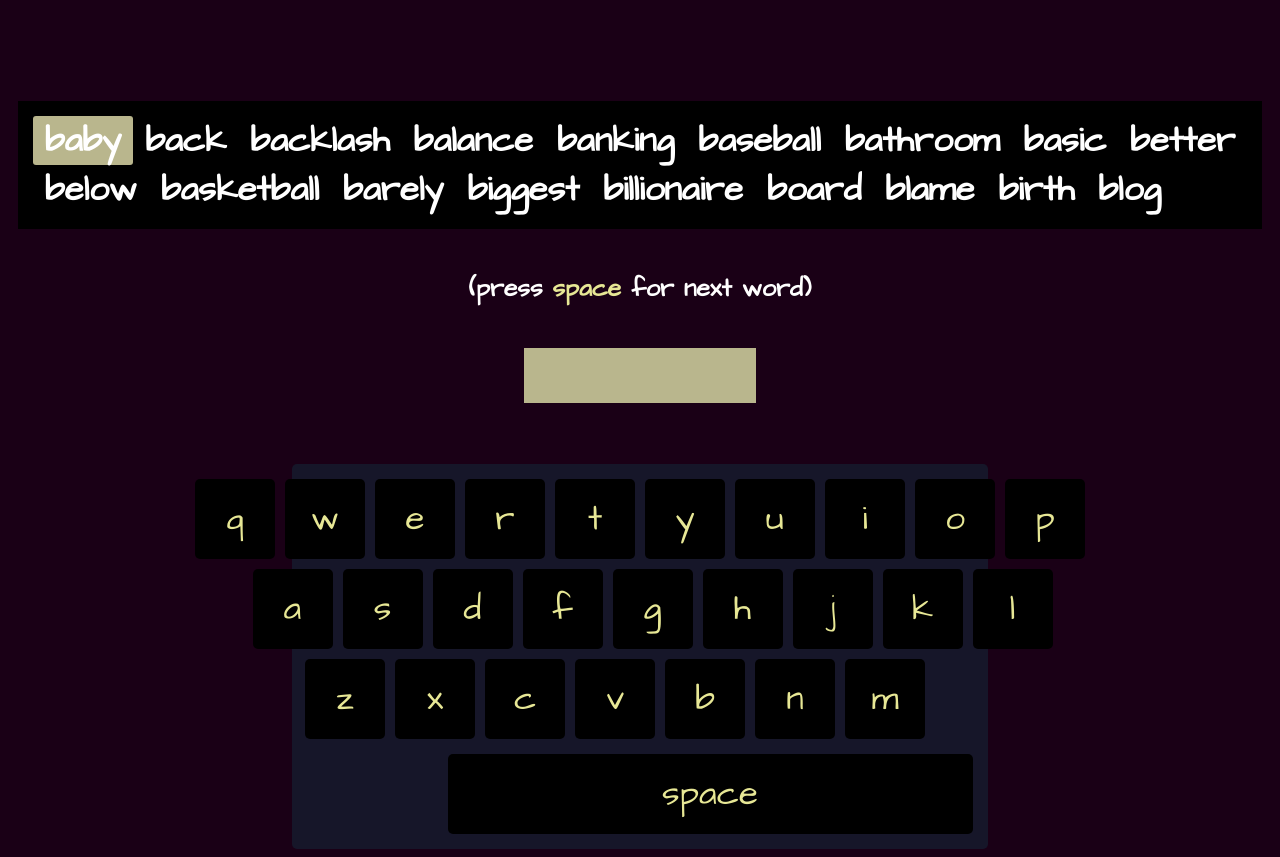
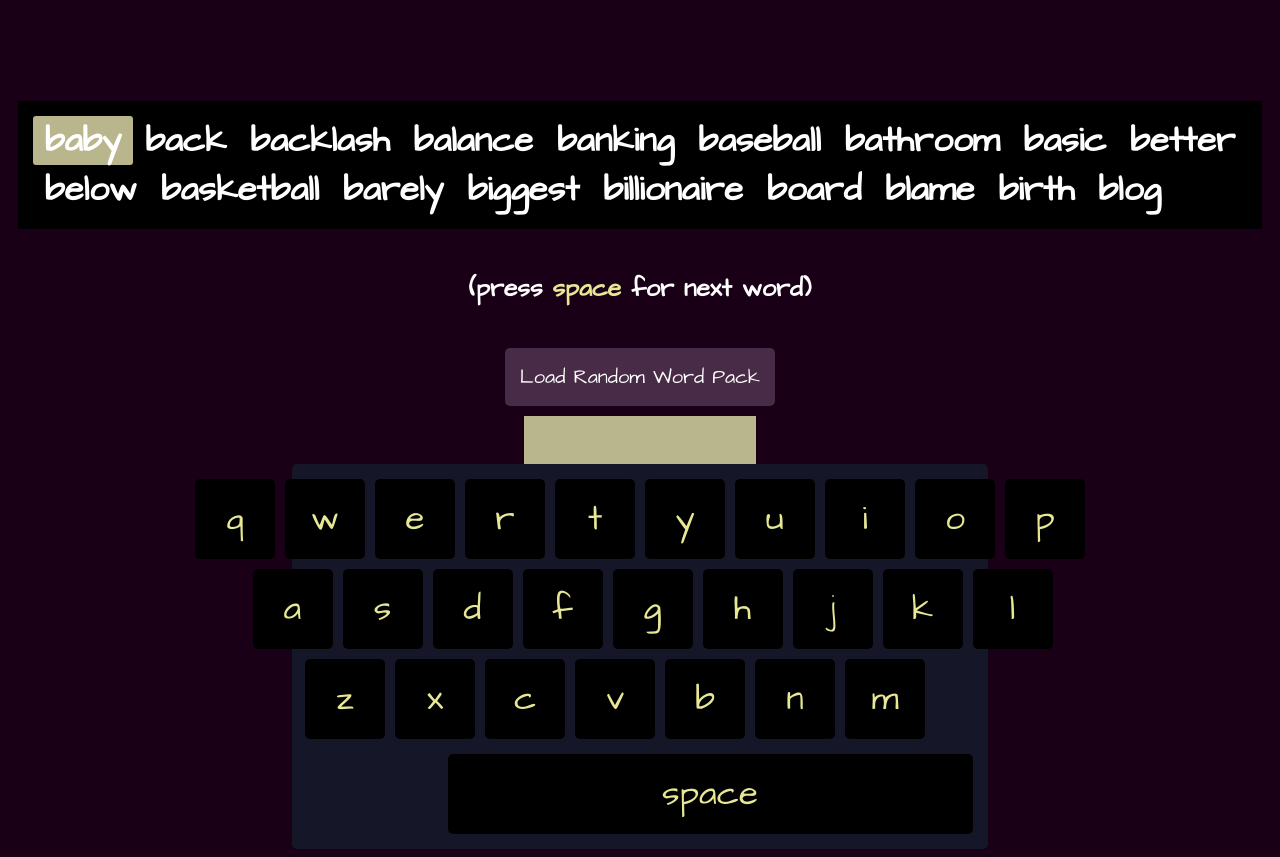
Before and after one commit to codenameuriel/fingerz, a React (Create React App) app: page / in a window 1280 px wide. Built offline with nearby package versions, Linux system fonts and the light colour scheme; a web font is replaced by a local one.

Commit message:
create button to  load new word list

```diff
--- a/src/containers/WordPanel/WordPanel.js
+++ b/src/containers/WordPanel/WordPanel.js
@@ -30,6 +30,8 @@ class WordPanel extends Component {
         <div className={WordPanelStyles.WordPanel}>
          <WordList
             disableInput={onDisableInput}/>
+
+          <Button text="Load Random Word Pack"/>
           <input
             onChange={onHandleChange}
             disabled={disabled}
--- a/src/containers/WordPanel/WordPanel.module.css
+++ b/src/containers/WordPanel/WordPanel.module.css
@@ -4,6 +4,23 @@
   width: 50%;
   height: 300px;
   align-items: center;
+}
+
+.WordPanel button {
+  margin-bottom: 10px;
+  padding: 15px;
+  background-color: rgb(72, 43, 70);
+  color: white;
+  font-size: 20px;
+  border: none;
+  border-radius: 5px;
+  outline: none;
+  cursor: pointer;
+}
+
+.WordPanel button:hover {
+  background-color: rgb(67 1 62);
+  color: white;
 }
 
 .WPMSummary {
@@ -33,16 +50,22 @@
   margin-left: 350px;
   margin-top: 20px;
   position: relative;
-  background-color:rgb(212, 212, 158);
-  color: black;
+  /* background-color:rgb(212, 212, 158);  */
+  background-color: rgb(72, 43, 70);
+  /* color: black; */
+  color: white;
   font-size: 20px;
   border: none;
   width: 200px;
   height: 50px;
   border-radius: 5px;
+  outline: none;
+  cursor: pointer;
 }
 
 .WPMSummary button:hover {
-  background-color: black;
-  color: rgb(231, 231, 149);
+  /* background-color: black; */
+  background-color: rgb(67 1 62);
+  /* color: rgb(231, 231, 149);  */
+  color: white;
 }
```
